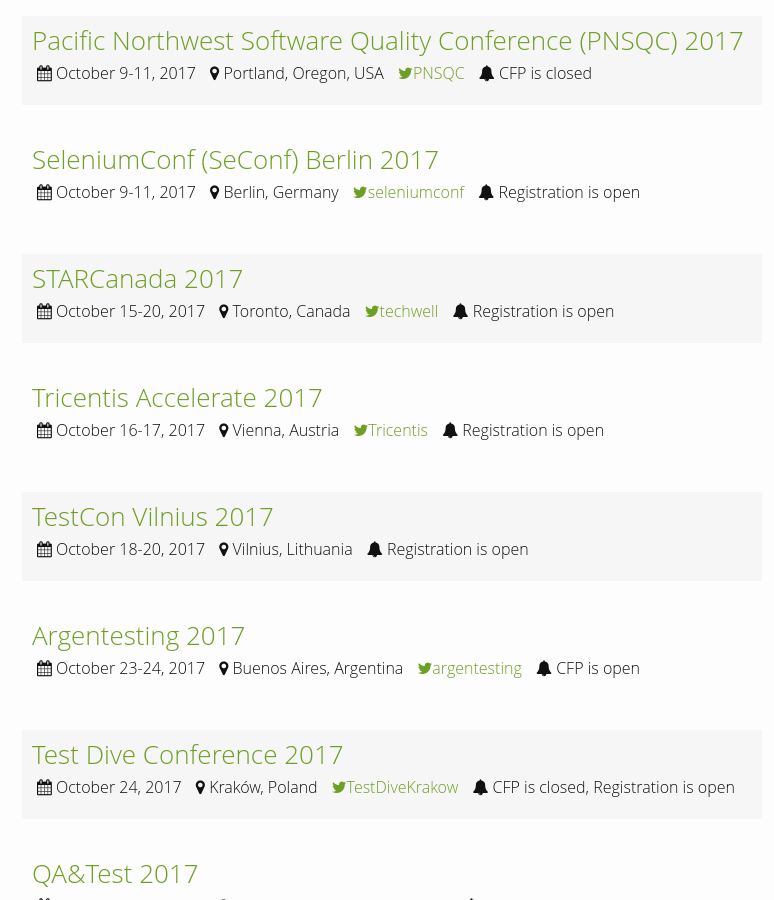
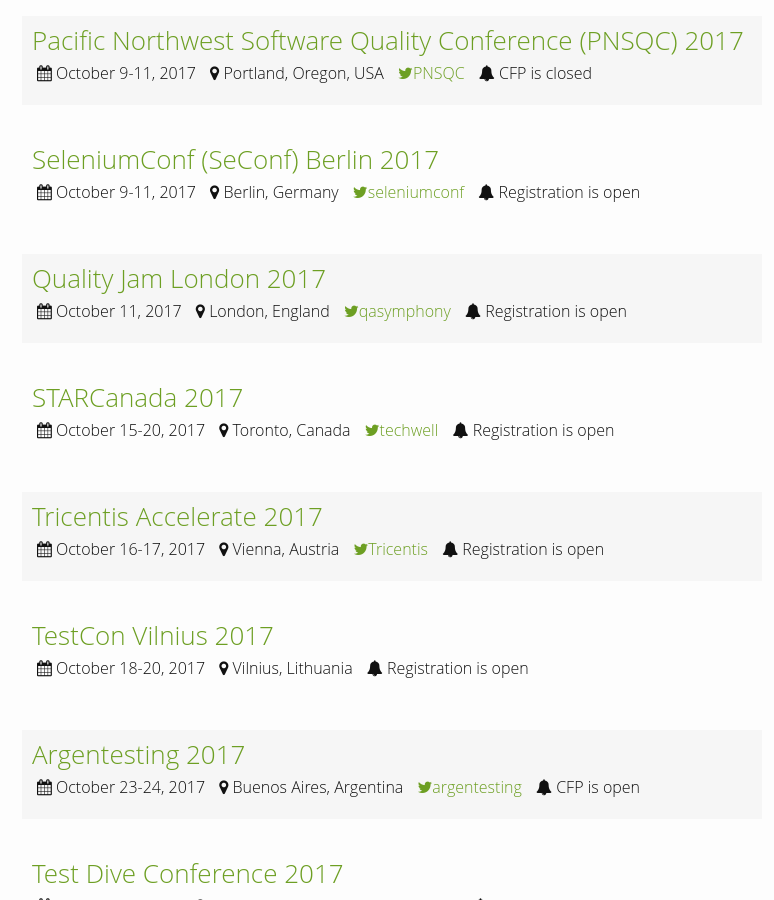
Before and after one commit to TestingConferences/testingconferences.github.io, a Jekyll site: the page built from index.html, in a window 1280 px wide and 900 px high, scrolled down 1496 px. Shown: the whole window, without its empty margins (248-1022 px from the left). Built offline with Jekyll 4.4.1, drawn with Linux system fonts in a browser that asks for light colours.

Commit message:
Update current.yml
Added Quality Jam London 2017

```diff
--- a/_data/current.yml
+++ b/_data/current.yml
@@ -87,6 +87,13 @@
   dates: "October 9-11, 2017"
   url: http://seleniumconf.de/
   twitter: seleniumconf
+  status: Registration is open
+
+- name: Quality Jam London 2017
+  location: London, England
+  dates: "October 11, 2017"
+  url: http://qualityjam.net/uk/?utm_source=Other&utm_medium=Listing&utm_campaign=TestingConferences.org%20Quality%20Jam%20London%202017
+  twitter: qasymphony
   status: Registration is open
 
 - name: STARCanada 2017
```
